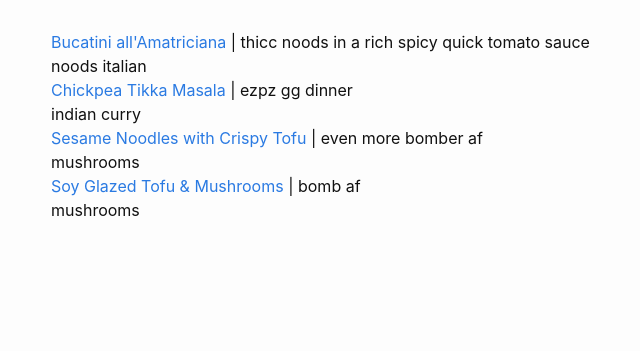
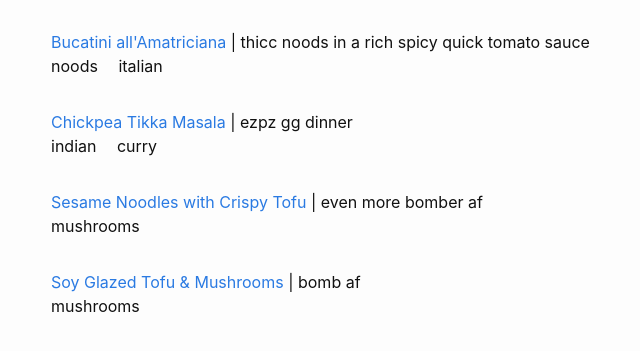
Before and after one commit to backofthebus/backofthebus.github.io, a Jekyll site: the page built from recipes/index.md, in a window 1280 px wide. Shown: the top 351 px of the page, without its empty margins (219-859 px from the left). Built offline with Jekyll 4.4.1, drawn with Linux system fonts in a browser that asks for light colours.

Commit message:
add class

```diff
--- a/recipes/index.md
+++ b/recipes/index.md
@@ -6,7 +6,7 @@ layout: default
 ---
 
 {% for recipe in site.recipes %}
-  <div>
+  <div class="recipe">
     <a style="display:inline;" href="{{recipe.link}}" target="_blank">{{ recipe.title }}</a> | {{recipe.description}}
     <div>
         {% for tag in recipe.tags %}
```
